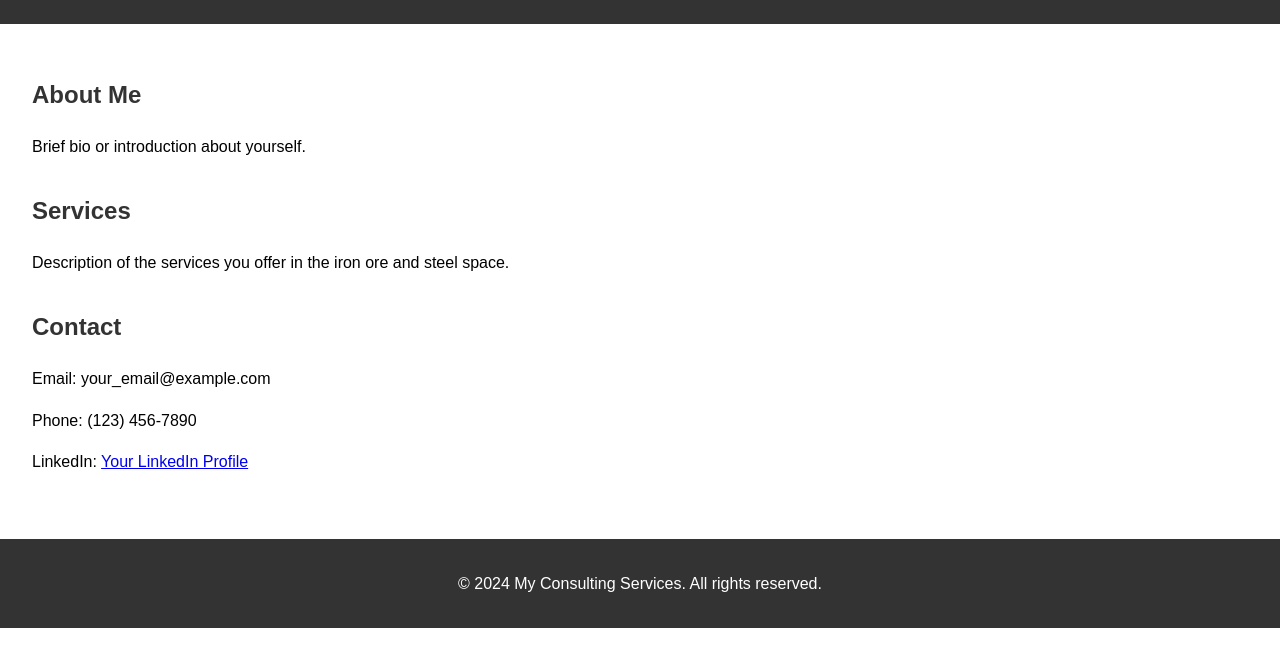
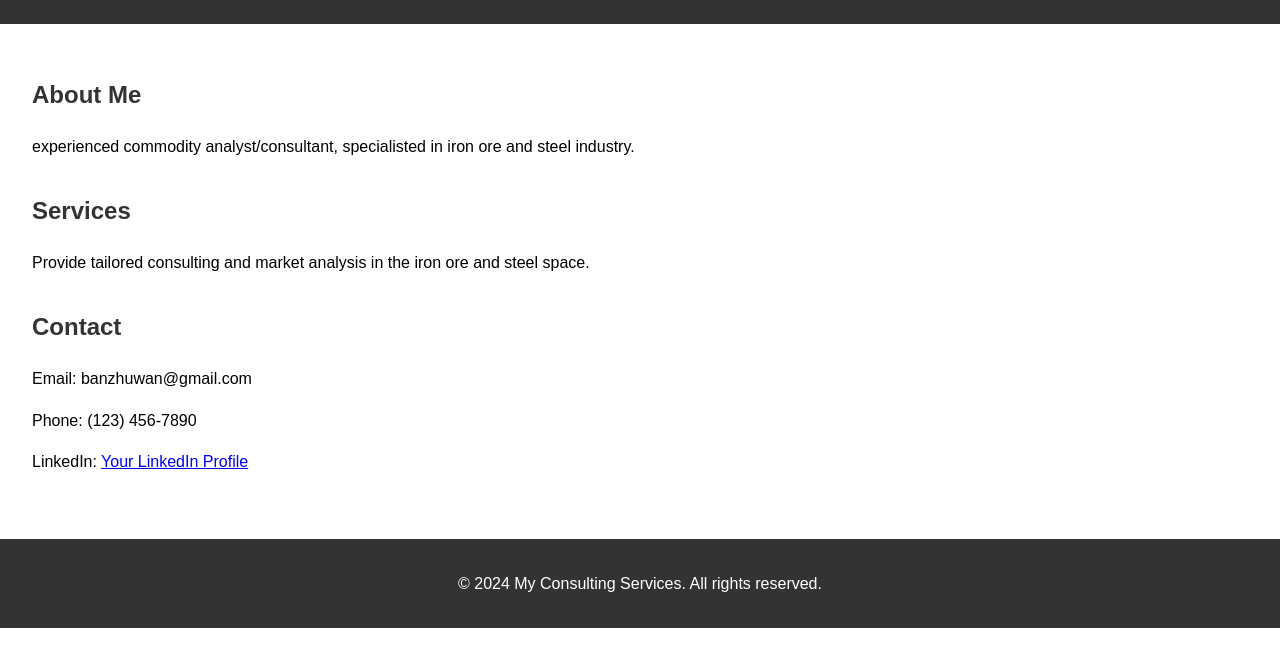
Before and after one commit to banzhuwan/my-website, a plain HTML site: page index.html in a window 1280 px wide. Shown: the part 102-768 px from the top of the page. Drawn offline with Linux system fonts and the light colour scheme.

Commit message:
Update index.html

```diff
--- a/index.html
+++ b/index.html
@@ -35,15 +35,15 @@
     <div class="container">
         <div class="section" id="about">
             <h2>About Me</h2>
-            <p>Brief bio or introduction about yourself.</p>
+            <p> experienced commodity analyst/consultant, specialisted in iron ore and steel industry.</p>
         </div>
         <div class="section" id="services">
             <h2>Services</h2>
-            <p>Description of the services you offer in the iron ore and steel space.</p>
+            <p>Provide tailored consulting and market analysis in the iron ore and steel space.</p>
         </div>
         <div class="section" id="contact">
             <h2>Contact</h2>
-            <p>Email: your_email@example.com</p>
+            <p>Email: banzhuwan@gmail.com</p>
             <p>Phone: (123) 456-7890</p>
             <p>LinkedIn: <a href="https://www.linkedin.com/in/ming-he-6b0aa91b/">Your LinkedIn Profile</a></p>
         </div>
```
